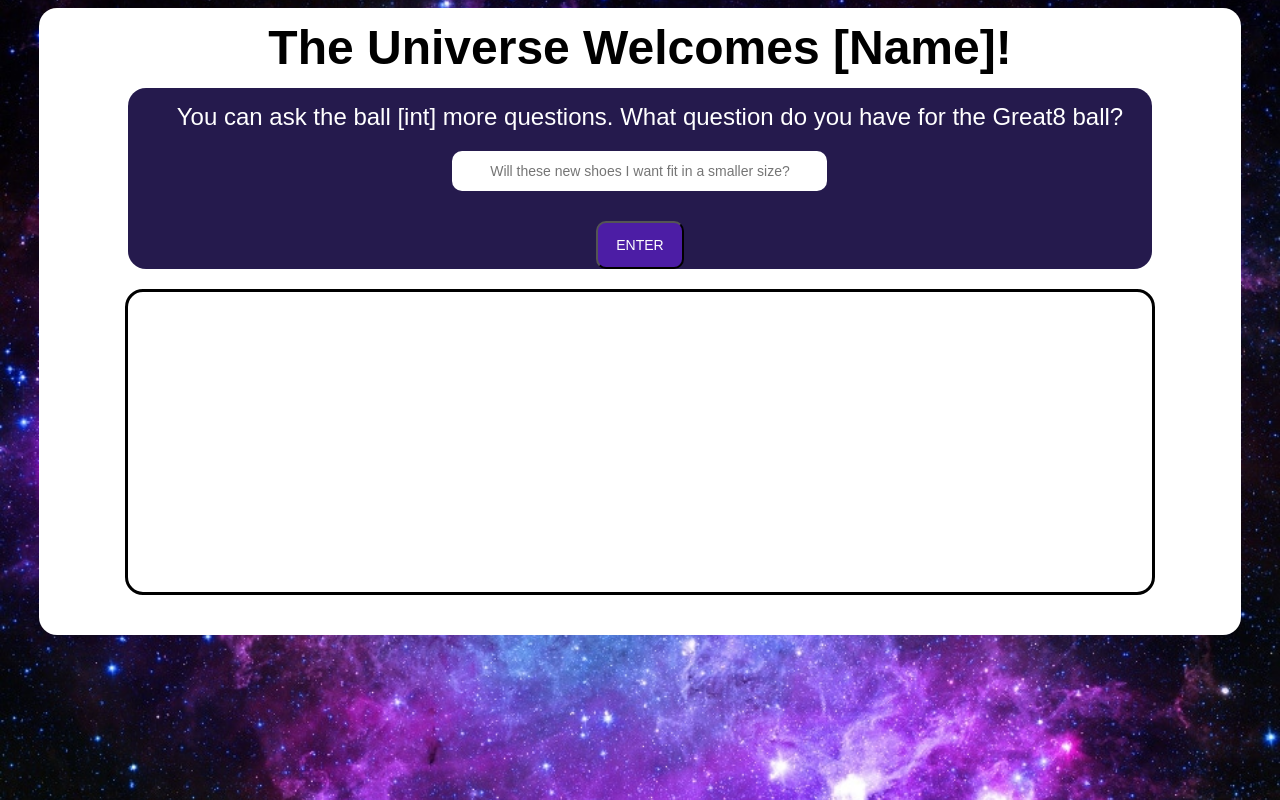
After one commit to cloud-leon/Magic_8ball, a Flask app: page /user in a window 1280 px wide. The commit adds this page. Run offline with Flask 2, Linux system fonts and the light colour scheme.

Commit message:
finished home page, basic structure for user account page, added text to readme

```diff
--- a/model/GetAnswer.py
+++ b/model/GetAnswer.py
@@ -23,6 +23,3 @@ def get_answer(question):
     data = response.json()
     pprint.pprint(data)
     return data['magic']
-
-
-get_answer('Will this work?')
--- a/view/main.py
+++ b/view/main.py
@@ -8,6 +8,7 @@ app.config['SECRET_KEY'] = ''
 
 # App Home Page; Search bar and results
 @app.route("/")
+@app.route("/home")
 def search():
     return render_template('home.html', subtitle='Home Page', text='This is the home page')
 
@@ -17,9 +18,13 @@ def register():
     form = RegistrationForm()
     if form.validate_on_submit():
         flash(f'Account created for {form.email.data}!', 'success')
-        return redirect(url_for('user-nav.html'))
+        return redirect(url_for('user-page.html'))
     return render_template('register.html', title='Register', form=form)
 
+# User Home Page
+@app.route("/user")
+def user_home():
+    return render_template('user-page.html', subtitle='User Account Page', text='This is the user\'s home page')
 
 
 if __name__ == '__main__':
--- a/view/static/layout.css
+++ b/view/static/layout.css
@@ -52,7 +52,6 @@
     font-size: 52px;
     font-style: normal;
     text-align: center;
-    text-shadow: 1px 1px 6px #000;
     line-height: 0px;
 }
 
--- /dev/null
+++ b/view/static/userhome.css
@@ -0,0 +1,69 @@
+@import "layout.css";
+
+.background {
+    overflow: hidden;
+    background-image: url("userimg.jpg");
+    background-position: 20% 20%;
+    padding: auto;
+}
+
+.div-user-space {
+    position: -webkit-sticky;
+    display: block;
+    max-height: 85%;
+    min-height: 80%;
+    min-width: 90%;
+    max-width: 92%;
+    margin: auto;
+    padding: 20px;
+    text-align: center;
+    background-color: #fff;
+    border-radius: 18px;
+}
+
+.sign-out {
+
+}
+
+
+.div-user-qs {
+    position: -webkit-sticky;
+    display: block;
+    height: 90%;
+    width: 88%;
+    margin: auto;
+    text-align: center;
+    background-color: #251A4D;
+    border-radius: 18px;
+    padding-top: 5px;
+}
+
+.heading {
+    text-align: center;
+    margin: 20px auto 40px auto;
+    color: #000;
+    font-family: Varela, sans-serif;
+    font-size: 48px;
+}
+
+.caption {
+    text-align: center;
+    margin: 10px 0px 20px 20px;
+    color: #000;
+    font-family: Varela, sans-serif;
+    font-size: 24px;
+    color: #fff;
+}
+
+.div-past-qs {
+    position: -webkit-sticky;
+    display: block;
+    height: 300px;
+    width: 88%;
+    margin: 20px auto;
+    text-align: center;
+    background-color: #fff;
+    border-radius: 18px;
+    border: 3px solid #000;
+    overflow-y: auto;
+}
--- a/view/templates/home.html
+++ b/view/templates/home.html
@@ -23,6 +23,9 @@ also has links to signup/login to account -->
     <!-- 8ball with submission form when hovering -->
     <span>
     <div class="div-8ball">
+        <div class="div-whiteball">
+            <div class="img"></div>
+        </div>
         <div class="qform">
             <form action="">
                     <label for="field">Question:</label>
@@ -34,6 +37,5 @@ also has links to signup/login to account -->
     </span>
 
     <script src="" type=""></script>
-    <!-- <script src="js/webflow.js" type=""></script> -->
 </body>
 </html>
--- a/view/templates/user-nav.html
+++ /dev/null
@@ -1 +0,0 @@
-<!-- User Account Page -->
--- /dev/null
+++ b/view/templates/user-page.html
@@ -0,0 +1,24 @@
+<!-- User Account Page -->
+<!DOCTYPE html>
+<html>
+<head>
+  <title>Account Home Page</title>
+  <link rel="stylesheet" href="../static/userhome.css" type="text/css">
+</head>
+<body class="background">
+    <div class="div-user-space">
+        <h1 class="heading">The Universe Welcomes [Name]!</h1>
+        <div class="div-user-qs">
+        <p class="caption">You can ask the ball [int] more questions. What question do you have for the Great8 ball?</p>
+        <form>
+            <input type="text" class="text-field" maxlength="75" placeholder="Will these new shoes I want fit in a smaller size?" required>
+            <input type="submit" class="sumbit-button" value="ENTER">
+            </form>
+        </div>
+        <div class="div-past-qs">
+
+        </div>
+    </div>
+
+</body>
+</html>
```
Also changed, not shown: other parts of view/static/layout.css (+39 -28 lines), view/static/eightball.png (added), view/static/userimg.jpg (added).
